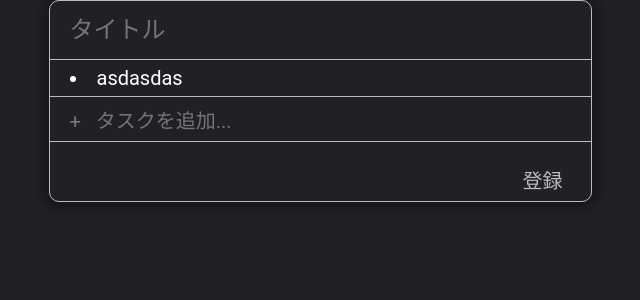
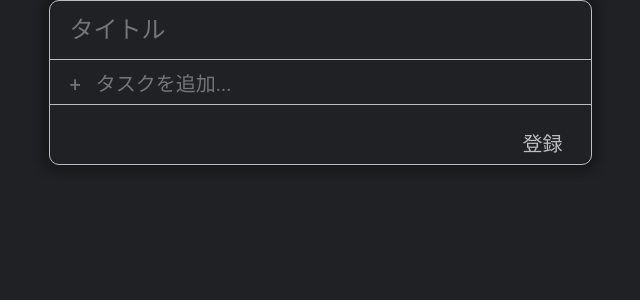
Before and after one commit to Tarec39/TaskLog, a React (Create React App) app: page / in a window 1280 px wide. Shown: the top 300 px of the page, without its empty margins (320-960 px from the left). Built offline with nearby package versions, Linux system fonts and the light colour scheme.

Commit message:
[update] 完璧や！！！！！

```diff
--- a/src/components/Add.js
+++ b/src/components/Add.js
@@ -1,30 +1,106 @@
-import React from 'react'
+import React, { useState } from 'react'
+
 
 const AddTaskLogs = () =>{
+
+    const [values, setValues] = useState({
+        addTaskGroupName : '',
+        addTask: ''
+    })
+    const [addedTasks, addTasks]=useState([])
+    const [TaskLog, setTaskLog]  = useState({
+        TaskGroupName: null,
+        Tasks: null
+    })
+
     return(
         <div className="addTaskLogs">
-            <div className="addTaskGroupName">
-                <input
-                placeholder="タイトル"
-                />
-            </div>
-            <div className="addedTasks">
-                <ul>
-                    <li className="addedTask">
-                        asdasdas
-                    </li>
-                </ul>
-            </div>
-            <div className="addTask">
-                <input
-                placeholder="+   タスクを追加..."
-                />
-            </div>
-            <div className="addTaskLogBtn">
-                <p>登録</p>
-            </div>
+            {console.log(addedTasks)}
+            <AddTaskGroupName
+            handleChange={(e)=>{
+                if(e.target.value === '')return
+                setValues({...values, addTaskGroupName: e.target.value})}}
+            value={values.addTaskGroupName}
+            />
+            <AddedTasks
+            addedTasks={addedTasks}
+             />
+            <AddTask
+            value={values.addTask}
+            handleChange={(e)=>
+                {setValues({...values, addTask: e.target.value})}}
+            handleKeyPress={(e)=>{
+                if(e.key === 'Enter'){
+                    if(values.addTask === '')return
+                    e.preventDefault()
+                    addTasks([...addedTasks, values.addTask])
+                    setValues({...values, addTask:''})
+                }
+            }}
+            />
+            <RegisterTaskLogBtn
+            handleSubmit={(e)=>{
+                setTaskLog({
+                    TaskGroupName: values.addTaskGroupName,
+                    Tasks: addedTasks
+                })
+            }}
+            />
+            {console.log(TaskLog)}
+
         </div>
     )
 }
 
+
+
+const AddTaskGroupName = ({value, handleChange}) =>{
+    return(
+        <div className="addTaskGroupName">
+            <input
+            placeholder="タイトル"
+            name="addTaskGroupName"
+            value={value}
+            onChange={handleChange}
+            />
+        </div>
+    )
+}
+
+const AddTask = ({value, handleChange, handleKeyPress}) =>{
+    return(
+        <div className="addTask">
+            <input
+            placeholder="+   タスクを追加..."
+            value={value}
+            onChange={handleChange}
+            onKeyPress={handleKeyPress}
+            />
+        </div>
+    )
+}
+
+const AddedTasks = ({addedTasks}) =>{
+    return(
+        <div className="addedTasks">
+            <ul>
+                {Object.keys(addedTasks).map((addedTask, i) =>
+                    <li key={i} className="addedTask">
+                        {addedTasks[addedTask]}
+                    </li>
+                )}
+            </ul>
+        </div>
+    )
+}
+
+
+
+const RegisterTaskLogBtn = ({handleSubmit}) =>{
+    return(
+    <div className="addTaskLogBtn">
+        <p onClick={handleSubmit}>登録</p>
+    </div>
+    )
+}
 export default AddTaskLogs
```
